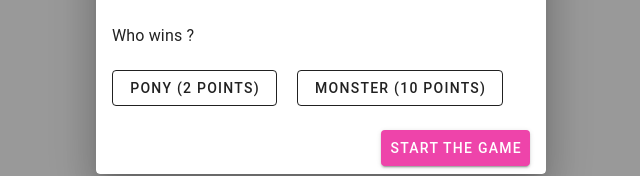
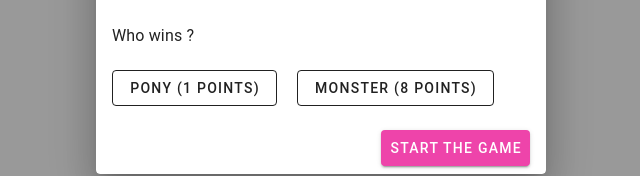
Before and after one commit to Rolanddoda/pony-challenge, a Vue app: page / in a window 1280 px wide. Shown: the part 535-711 px from the top of the page, without its empty margins (319-959 px from the left). Built offline with nearby package versions, Linux system fonts and the light colour scheme; a small style sheet from the web is missing.

Commit message:
Generate bets and show expected winning amount

```diff
--- a/src/components/NewGameDialog.vue
+++ b/src/components/NewGameDialog.vue
@@ -64,7 +64,7 @@
             :color="whoWins === 'pony' ? 'accent' : null"
             @click="whoWins = 'pony'"
           >
-            Pony (2 points)
+            Pony ({{ ponyBet }} points)
           </v-btn>
 
           <v-btn
@@ -73,8 +73,12 @@
             class="ml-5"
             @click="whoWins = 'monster'"
           >
-            Monster (10 points)
+            Monster ({{ monsterBet }} points)
           </v-btn>
+
+          <div v-if="whoWins" class="text-subtitle-1 mt-5">
+            If you win, your amount will become <b>{{ betToWin }}</b>
+          </div>
         </v-card-text>
       </ValidationObserver>
 
@@ -90,6 +94,7 @@
 
 <script>
 import '@/utils/validations'
+import { randomInteger } from '@/utils/helpers'
 import { betValue } from '@/functionalities/bet'
 // Libraries
 import { ValidationProvider, ValidationObserver } from 'vee-validate'
@@ -108,11 +113,29 @@ export default {
     rows: 15,
     difficulty: 0,
     betAmount: 5,
-    whoWins: null
+    whoWins: null,
+    ponyBet: null,
+    monsterBet: null
   }),
 
   computed: {
-    betValue
+    betValue,
+
+    betToWin() {
+      if (!this.whoWins) return
+      const property = this.whoWins + 'Bet'
+      return this.betAmount * this[property]
+    }
+  },
+
+  watch: {
+    mazeId: {
+      handler() {
+        this.ponyBet = randomInteger(1, 3)
+        this.monsterBet = randomInteger(5, 8)
+      },
+      immediate: true
+    }
   },
 
   methods: {
--- a/src/utils/helpers.js
+++ b/src/utils/helpers.js
@@ -1,3 +1,8 @@
 export function isNumericAndPositive(value) {
   return /^\d+$/.test(value)
 }
+
+export function randomInteger(min, max) {
+  // min and max included
+  return Math.floor(Math.random() * (max - min + 1)) + min
+}
```
